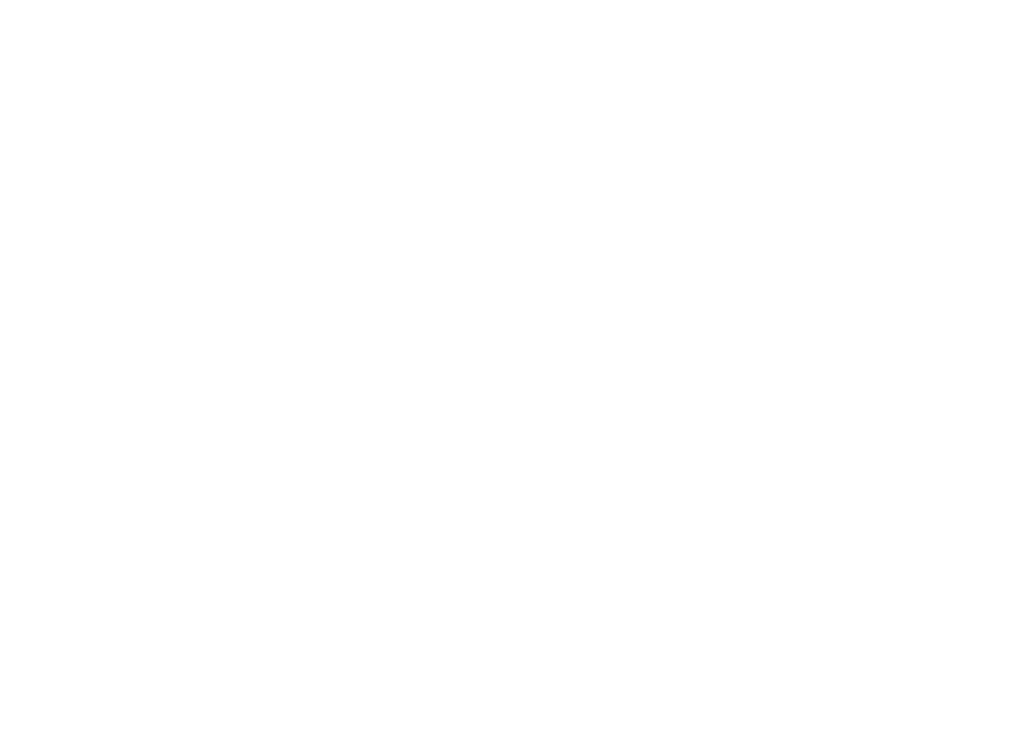
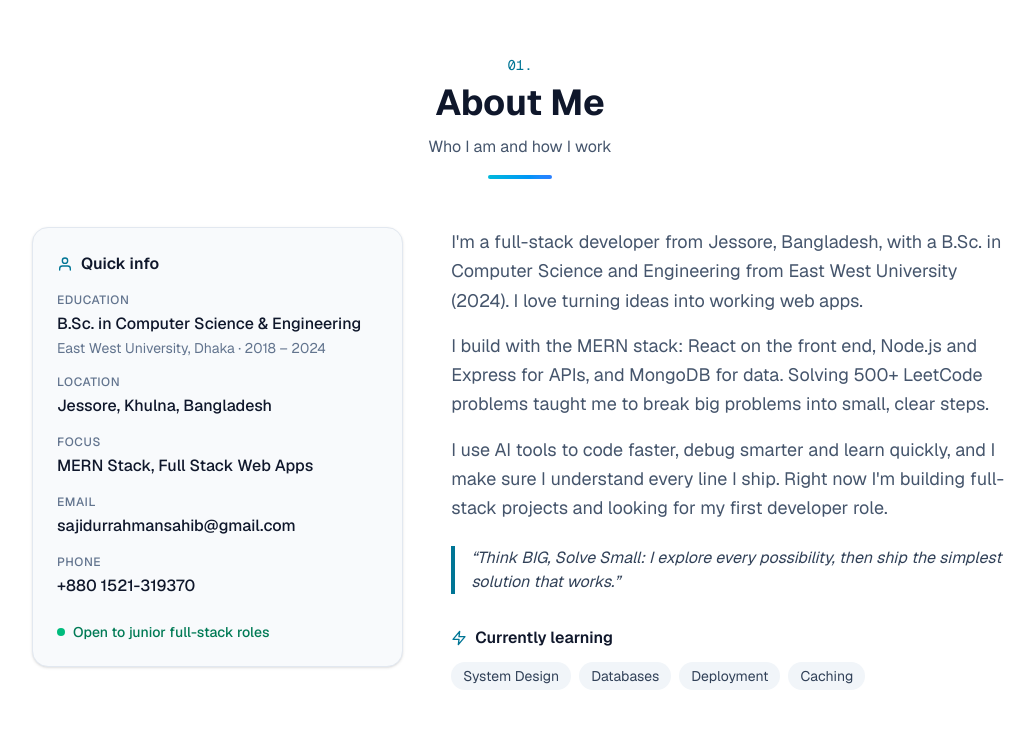
Before and after one commit to sajidur70/sajidur-portfolio, a Next.js app: page / in a window 1280 px wide. Shown: the part 841-1570 px from the top of the page, without its empty margins (120-1155 px from the left). Before the commit the page ends 800 px from the top, so only its background shows below. Built offline with nearby package versions, Linux system fonts and the light colour scheme.

Commit message:
Add About section

```diff
--- a/src/app/page.tsx
+++ b/src/app/page.tsx
@@ -1,5 +1,6 @@
 import Navbar from "@/components/Navbar";
 import Hero from "@/components/Hero";
+import About from "@/components/About";
 
 // The home page: puts all sections in order.
 export default function Home() {
@@ -8,6 +9,7 @@
       <Navbar />
       <main>
         <Hero />
+        <About />
       </main>
     </>
   );
--- /dev/null
+++ b/src/components/About.tsx
@@ -0,0 +1,101 @@
+import { FiUser, FiZap } from "react-icons/fi";
+import { about, personal } from "@/data/portfolio";
+import FadeIn from "@/components/ui/FadeIn";
+import SectionHeading from "@/components/ui/SectionHeading";
+
+// About section: a quick info card (left) + my story (right).
+export default function About() {
+  return (
+    <section id="about" className="mx-auto max-w-5xl px-6 py-24">
+      <FadeIn>
+        <SectionHeading
+          number="01"
+          title="About Me"
+          subtitle="Who I am and how I work"
+        />
+      </FadeIn>
+
+      <div className="grid gap-12 md:grid-cols-[2fr_3fr]">
+        {/* Left: quick info card */}
+        <FadeIn delay={0.1}>
+          <div className="rounded-2xl border border-slate-200 bg-slate-50 p-6 shadow-sm dark:border-slate-800 dark:bg-slate-900">
+            <p className="mb-4 flex items-center gap-2 font-semibold">
+              <FiUser className="text-cyan-700 dark:text-cyan-400" />
+              Quick info
+            </p>
+            {/* <dl> = description list: pairs of a term (dt) and its value (dd) */}
+            <dl className="space-y-4">
+              {about.facts.map((fact) => (
+                <div key={fact.label}>
+                  <dt className="text-xs font-medium tracking-wider text-slate-500 uppercase dark:text-slate-400">
+                    {fact.label}
+                  </dt>
+                  <dd className="mt-1 font-medium wrap-break-word">
+                    {/* A link if the fact has an href (email, phone), else plain text */}
+                    {fact.href ? (
+                      <a
+                        href={fact.href}
+                        className="transition-colors hover:text-cyan-700 dark:hover:text-cyan-400"
+                      >
+                        {fact.value}
+                      </a>
+                    ) : (
+                      fact.value
+                    )}
+                    {fact.detail && (
+                      <span className="mt-0.5 block text-sm font-normal text-slate-500 dark:text-slate-400">
+                        {fact.detail}
+                      </span>
+                    )}
+                  </dd>
+                </div>
+              ))}
+            </dl>
+
+            {/* Green "open to work" line, same text as the Hero badge */}
+            {personal.availability && (
+              <p className="mt-6 flex items-center gap-2 text-sm font-medium text-emerald-700 dark:text-emerald-400">
+                <span className="h-2 w-2 rounded-full bg-emerald-500" />
+                {personal.availability}
+              </p>
+            )}
+          </div>
+        </FadeIn>
+
+        {/* Right: my story */}
+        <div>
+          {about.paragraphs.map((paragraph, index) => (
+            <FadeIn key={paragraph} delay={0.1 * (index + 1)}>
+              <p className="mb-4 text-lg leading-relaxed text-slate-600 dark:text-slate-400">
+                {paragraph}
+              </p>
+            </FadeIn>
+          ))}
+
+          <FadeIn delay={0.4}>
+            <blockquote className="mt-6 border-l-4 border-cyan-700 pl-4 text-slate-700 italic dark:border-cyan-400 dark:text-slate-300">
+              &ldquo;{about.motto}&rdquo;
+            </blockquote>
+          </FadeIn>
+
+          <FadeIn delay={0.5}>
+            <p className="mt-8 mb-3 flex items-center gap-2 font-semibold">
+              <FiZap className="text-cyan-700 dark:text-cyan-400" />
+              Currently learning
+            </p>
+            <ul className="flex flex-wrap gap-2">
+              {about.learning.map((topic) => (
+                <li
+                  key={topic}
+                  className="rounded-full bg-slate-100 px-3 py-1 text-sm text-slate-700 dark:bg-slate-800 dark:text-slate-300"
+                >
+                  {topic}
+                </li>
+              ))}
+            </ul>
+          </FadeIn>
+        </div>
+      </div>
+    </section>
+  );
+}
```
